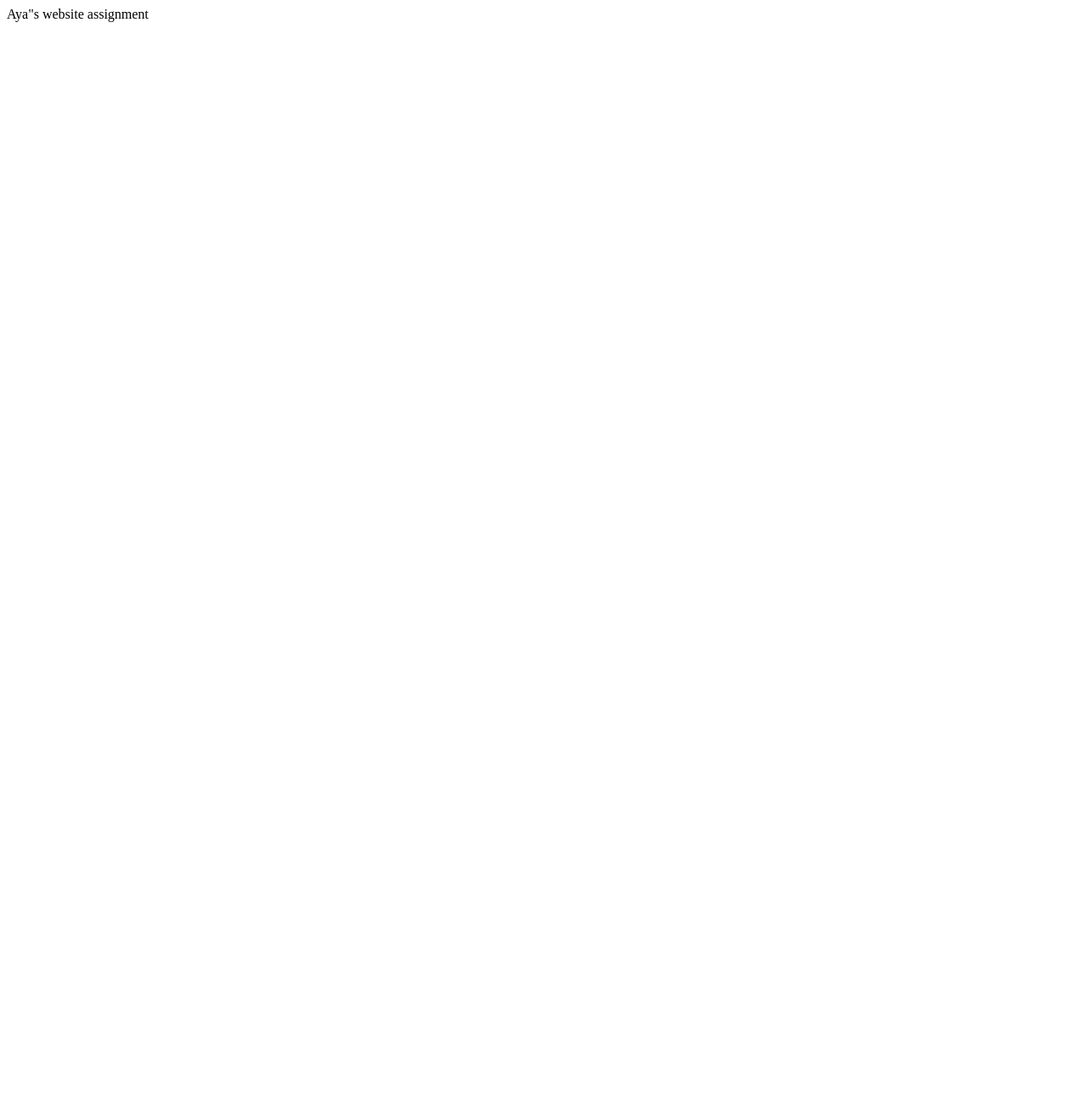
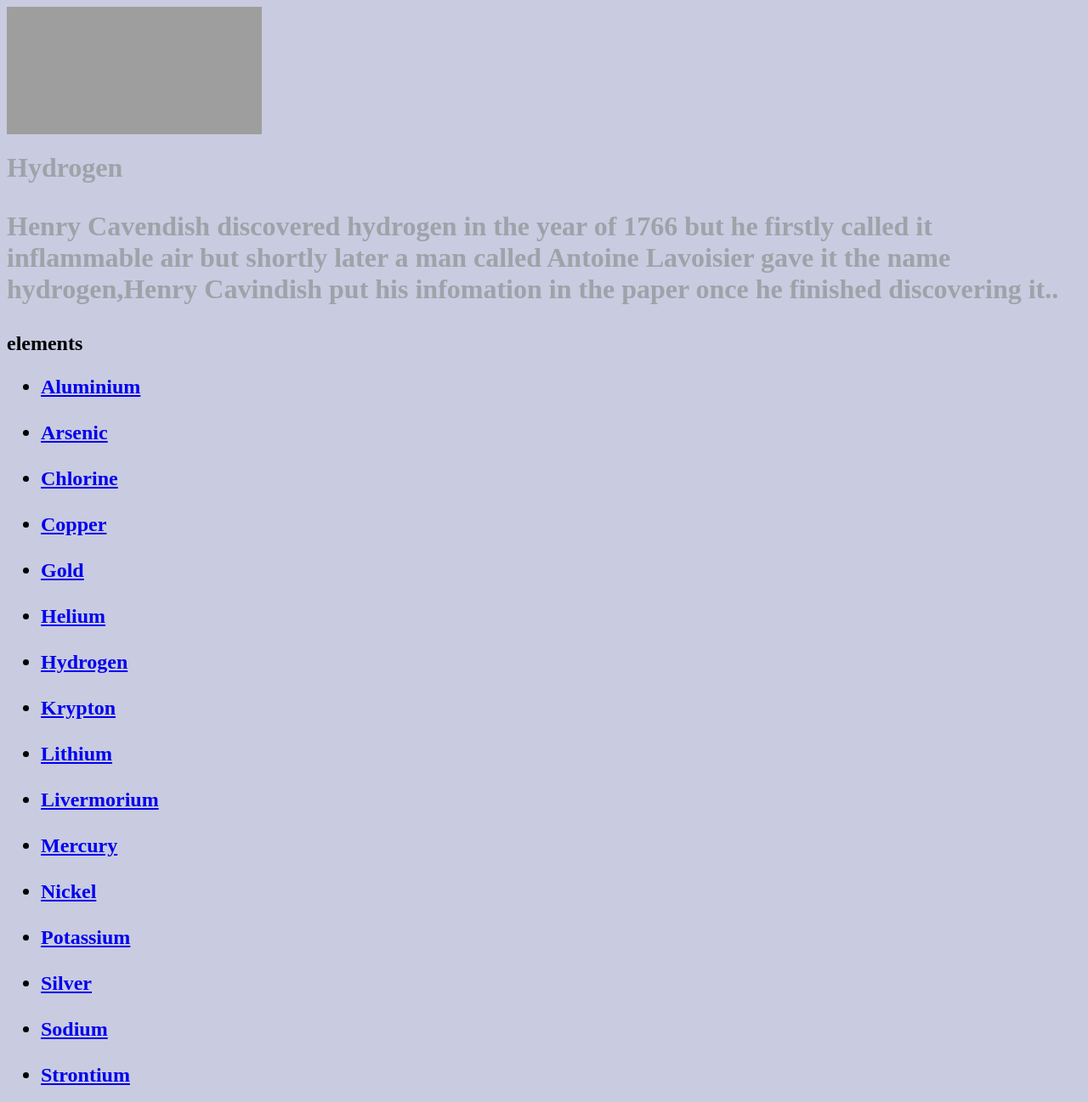
Before and after one commit to AyaAWebproject/AyaAWebproject.github.io, a plain HTML site: page index.html in a window 1280 px wide. Shown: the top 1297 px of the page at 85% size. Before the commit the page ends 800 px from the top, so only its background shows below. Drawn offline with Linux system fonts and the light colour scheme; grey boxes are pictures that could not be loaded.

Commit message:
Update index.html

```diff
--- a/index.html
+++ b/index.html
@@ -1 +1,46 @@
-Aya"s website assignment
+<html>
+<head>
+<title>Hydrogen</title>
+<style>
+h1 {
+color: rgb(159, 162, 168)
+;
+}
+body { background-color: rgb(201, 203, 224);
+}
+</style>
+</head>
+<body>
+<img src="https://www.bing.com/images/search?view=detailV2&ccid=FDoyge3s&id=4AFD6643F5EEED390C403FB6AF44655331FACDA8&thid=OIP.FDoyge3sPjBUEW4GoYiq2wHaHV&mediaurl=https%3a%2f%2f3c1703fe8d.site.internapcdn.net%2fnewman%2fcsz%2fnews%2f800%2f2016%2fhydrogen.png&exph=200&expw=202&q=+Hydrogen!&simid=608041853191917486&ck=862DFB6B6062A7A7F2C52011BB6010D2&selectedIndex=0&FORM=IRPRST&ajaxhist=0
+" width="300px" with height="150px">
+<h1> Hydrogen <h1>
+<p> Henry Cavendish discovered hydrogen in the year of 1766 but he firstly called it inflammable air but shortly later a man called
+Antoine Lavoisier gave it the name hydrogen,Henry Cavindish put his infomation in the paper once he finished discovering it..<br>
+</P>
+<h2>elements<h2>
+<p>
+<ul>
+<li><a href= "file:///C:/Users/AyaIdelan/AppData/Local/Temp/Temp1_WebsiteProjectFiles.zip/Aluminium.html">Aluminium </a></li><br>
+<li><a href= "file:///C:/Users/AyaIdelan/AppData/Local/Temp/Temp1_WebsiteProjectFiles.zip/Arsenic.html">Arsenic </a></li> <br>
+<li><a href= "file:///C:/Users/AyaIdelan/AppData/Local/Temp/Temp1_WebsiteProjectFiles.zip/Chlorine.html">Chlorine </a></li> <br>
+<li><a href= "file:///C:/Users/AyaIdelan/AppData/Local/Temp/Temp1_WebsiteProjectFiles.zip/Copper.html">Copper </a></li> <br>
+<li><a href= "file:///C:/Users/AyaIdelan/AppData/Local/Temp/Temp1_WebsiteProjectFiles.zip/Gold.htmll">Gold </a></li> <br>
+<li><a href= "file:///C:/Users/AyaIdelan/AppData/Local/Temp/Temp1_WebsiteProjectFiles.zip/Helium.html">Helium </a></li> <br>
+<li><a href= "file:///C:/Users/AyaIdelan/AppData/Local/Temp/Temp1_WebsiteProjectFiles.zip/Hydrogen.htmlb">Hydrogen </a></li> <br>
+<li><a href= "file:///C:/Users/AyaIdelan/AppData/Local/Temp/Temp1_WebsiteProjectFiles.zip/Krypton.html">Krypton </a></li> <br>
+<li><a href= "file:///C:/Users/AyaIdelan/AppData/Local/Temp/Temp1_WebsiteProjectFiles.zip/Lithium.html">Lithium </a></li> <br>
+<li><a href= "file:///C:/Users/AyaIdelan/AppData/Local/Temp/Temp1_WebsiteProjectFiles.zip/Livermorium.html">Livermorium </a></li> <br>
+<li><a href= "file:///C:/Users/AyaIdelan/AppData/Local/Temp/Temp1_WebsiteProjectFiles.zip/Mercury.html">Mercury </a></li> <br>
+<li><a href= "file:///C:/Users/AyaIdelan/AppData/Local/Temp/Temp1_WebsiteProjectFiles.zip/Nickel.html">Nickel </a></li> <br>
+<li><a href= "file:///C:/Users/AyaIdelan/AppData/Local/Temp/Temp1_WebsiteProjectFiles.zip/Potassium.html">Potassium</a></li> <br>
+<li><a href= "file:///C:/Users/AyaIdelan/AppData/Local/Temp/Temp1_WebsiteProjectFiles.zip/Silver.html">Silver</a></li> <br>
+<li><a href= "file:///C:/Users/AyaIdelan/AppData/Local/Temp/Temp1_WebsiteProjectFiles.zip/Sodium.html">Sodium </a></li> <br>
+<li><a href= "file:///C:/Users/AyaIdelan/AppData/Local/Temp/Temp1_WebsiteProjectFiles.zip/Strontium.html">Strontium </a></li> <br>
+<li><a href= "file:///C:/Users/AyaIdelan/AppData/Local/Temp/Temp1_WebsiteProjectFiles.zip/Sulfur.html">Sulfur </a></li> <br>
+<li><a href= "file:///C:/Users/AyaIdelan/AppData/Local/Temp/Temp1_WebsiteProjectFiles.zip/Titanium.html">Titanium</a></li> <br>
+<li><a href= "file:///C:/Users/AyaIdelan/AppData/Local/Temp/Temp1_WebsiteProjectFiles.zip/Yttrium.html">Yttrium</a></li> <br>
+</ul>
+</P>
+<a href= "https://www.iqracollege.sa.edu.au/assets/Uploads/IQRA-Newsletter-2019-Term3-Week5.pdf">Year 7's Credit</a></li> <br>
+</body>
+<html>
```
